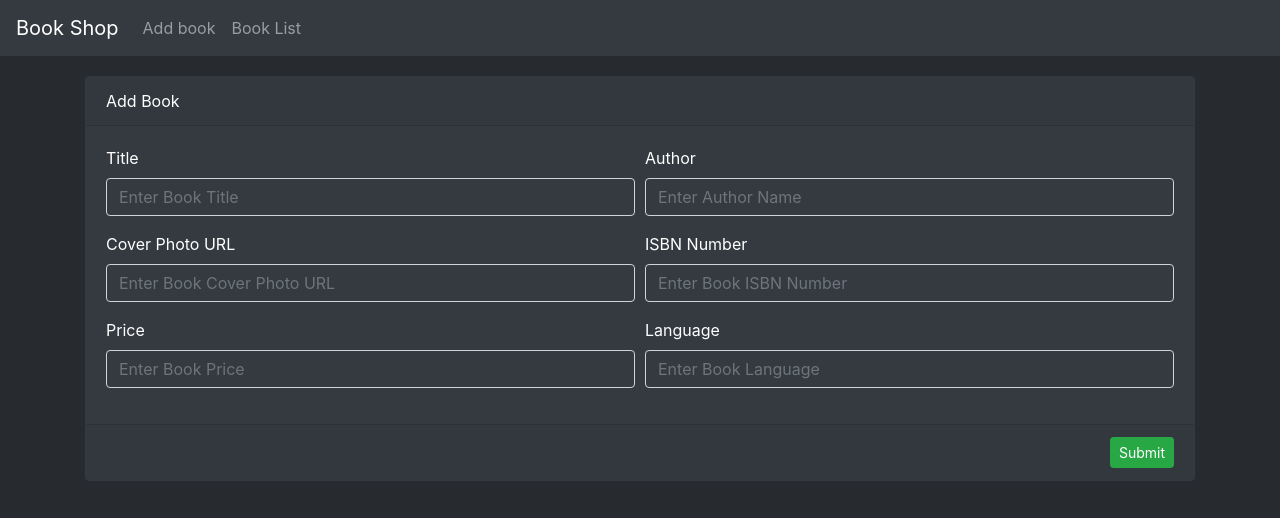
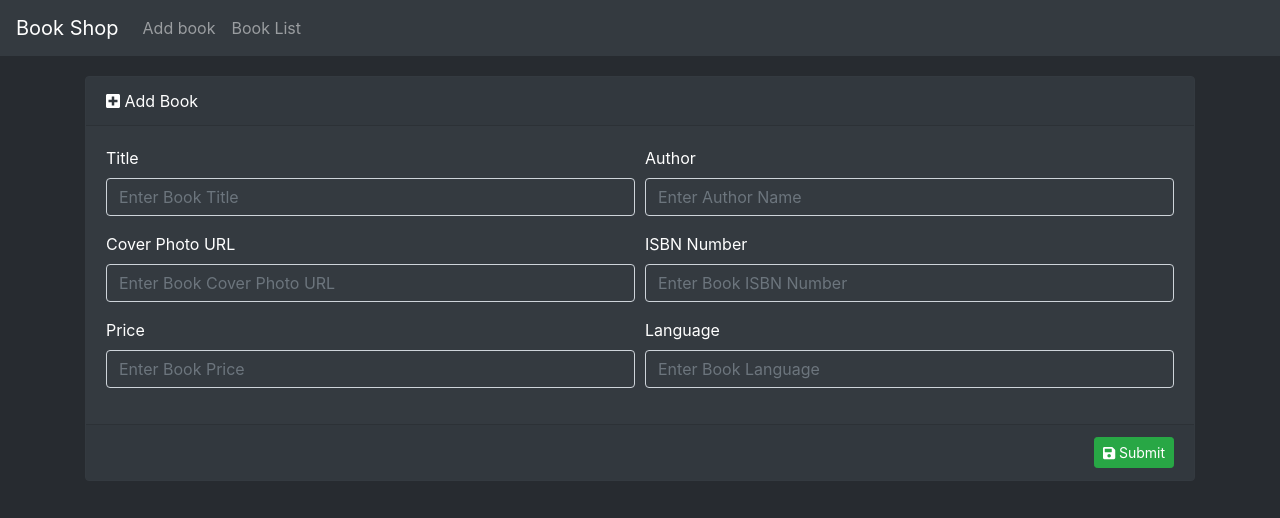
Before and after one commit to alex-pominov/book-rest-api, a React (Create React App) app in the folder src/main/webapp/reactjs/: page /add in a window 1280 px wide. Shown: the top 518 px of the page. Built offline with nearby package versions, Linux system fonts and the light colour scheme.

Commit message:
Impl Form for adding and submiting new Book

```diff
--- a/src/main/webapp/reactjs/package.json
+++ b/src/main/webapp/reactjs/package.json
@@ -3,6 +3,9 @@
   "version": "0.1.0",
   "private": true,
   "dependencies": {
+    "@fortawesome/fontawesome-svg-core": "^1.2.28",
+    "@fortawesome/free-solid-svg-icons": "^5.13.0",
+    "@fortawesome/react-fontawesome": "^0.1.9",
     "@testing-library/jest-dom": "^4.2.4",
     "@testing-library/react": "^9.5.0",
     "@testing-library/user-event": "^7.2.1",
--- a/src/main/webapp/reactjs/src/components/Book.js
+++ b/src/main/webapp/reactjs/src/components/Book.js
@@ -1,5 +1,7 @@
 import React from "react";
 import { Card, Form, Button, Col } from "react-bootstrap";
+import { FontAwesomeIcon } from "@fortawesome/react-fontawesome";
+import { faSave, faPlusSquare } from "@fortawesome/free-solid-svg-icons";
 
 const Book = (props) => {
   const [inputData, setInputData] = React.useState({
@@ -15,7 +17,6 @@
     e.preventDefault();
     console.log("Book Submited");
     console.log(inputData);
-
   };
 
   function handleChange(e) {
@@ -28,13 +29,16 @@
 
   return (
     <Card className="border border-dark bg-dark text-white">
-      <Card.Header>Add Book</Card.Header>
+      <Card.Header>
+        <FontAwesomeIcon icon={faPlusSquare} /> Add Book
+      </Card.Header>
       <Form onSubmit={submitBook} id="bookFormId">
         <Card.Body>
           <Form.Row>
             <Form.Group as={Col} controlId="formGridTitle">
               <Form.Label>Title</Form.Label>
-              <Form.Control required
+              <Form.Control
+                required
                 type="text"
                 name="title"
                 className="bg-dark text-white"
@@ -43,9 +47,10 @@
                 onChange={handleChange}
               />
             </Form.Group>
-            <Form.Group as={Col}>
+            <Form.Group as={Col} id="formGridAuthor">
               <Form.Label>Author</Form.Label>
-              <Form.Control required
+              <Form.Control
+                required
                 type="text"
                 name="author"
                 className="bg-dark text-white"
@@ -57,9 +62,10 @@
           </Form.Row>
 
           <Form.Row>
-            <Form.Group as={Col}>
+            <Form.Group as={Col} id="formGridCoverPhotoURL">
               <Form.Label>Cover Photo URL</Form.Label>
-              <Form.Control required
+              <Form.Control
+                required
                 type="text"
                 name="coverPhotoURL"
                 className="bg-dark text-white"
@@ -68,9 +74,10 @@
                 onChange={handleChange}
               />
             </Form.Group>
-            <Form.Group as={Col}>
+            <Form.Group as={Col} id="formGridISBNNumber">
               <Form.Label>ISBN Number</Form.Label>
-              <Form.Control required
+              <Form.Control
+                required
                 type="text"
                 name="isbnNumber"
                 className="bg-dark text-white"
@@ -82,9 +89,10 @@
           </Form.Row>
 
           <Form.Row>
-            <Form.Group as={Col}>
+            <Form.Group as={Col} id="formGridPrice">
               <Form.Label>Price</Form.Label>
-              <Form.Control required
+              <Form.Control
+                required
                 type="text"
                 name="price"
                 className="bg-dark text-white"
@@ -93,9 +101,10 @@
                 onChange={handleChange}
               />
             </Form.Group>
-            <Form.Group as={Col}>
+            <Form.Group as={Col} id="formGridLanguage">
               <Form.Label>Language</Form.Label>
-              <Form.Control required
+              <Form.Control
+                required
                 type="text"
                 name="language"
                 className="bg-dark text-white"
@@ -108,7 +117,7 @@
         </Card.Body>
         <Card.Footer style={{ textAlign: "right" }}>
           <Button size="sm" variant="success" type="submit">
-            Submit
+            <FontAwesomeIcon icon={faSave} /> Submit
           </Button>
         </Card.Footer>
       </Form>
--- a/src/main/webapp/reactjs/src/components/BookList.js
+++ b/src/main/webapp/reactjs/src/components/BookList.js
@@ -1,11 +1,14 @@
 import React from "react";
-
+import { FontAwesomeIcon } from "@fortawesome/react-fontawesome";
+import { faList } from "@fortawesome/free-solid-svg-icons";
 import { Card, Table } from "react-bootstrap";
 
 const Booklist = () => {
   return (
     <Card className="border border-dark bg-dark text-white">
-      <Card.Header>Book List</Card.Header>
+      <Card.Header>
+        <FontAwesomeIcon icon={faList} /> Book List
+      </Card.Header>
       <Card.Body>
         <Table bordered hover striped variant="dark">
           <thead>
```
Also changed, not shown: 1 other file (tests, documents, lock files or other folders).
